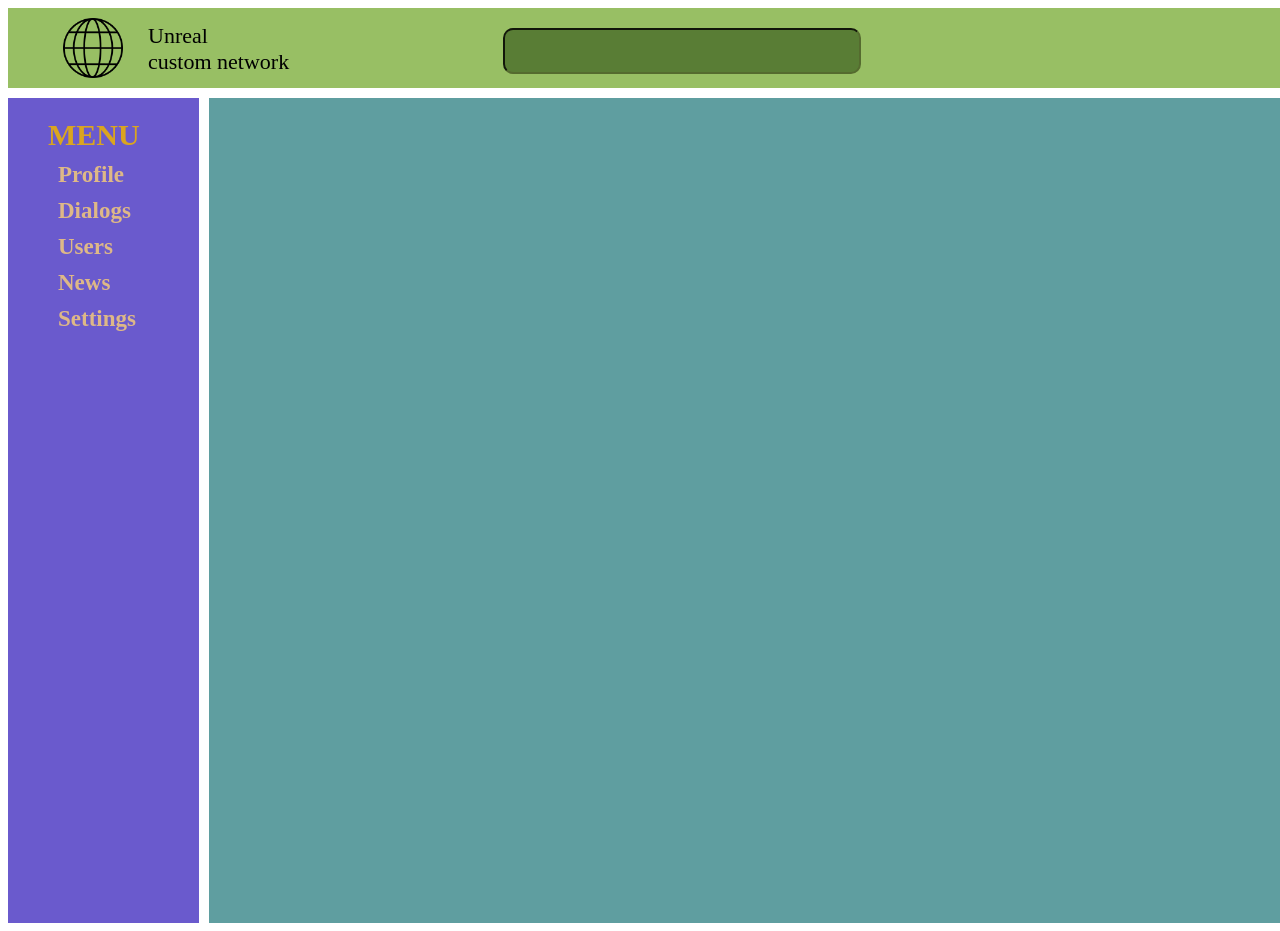
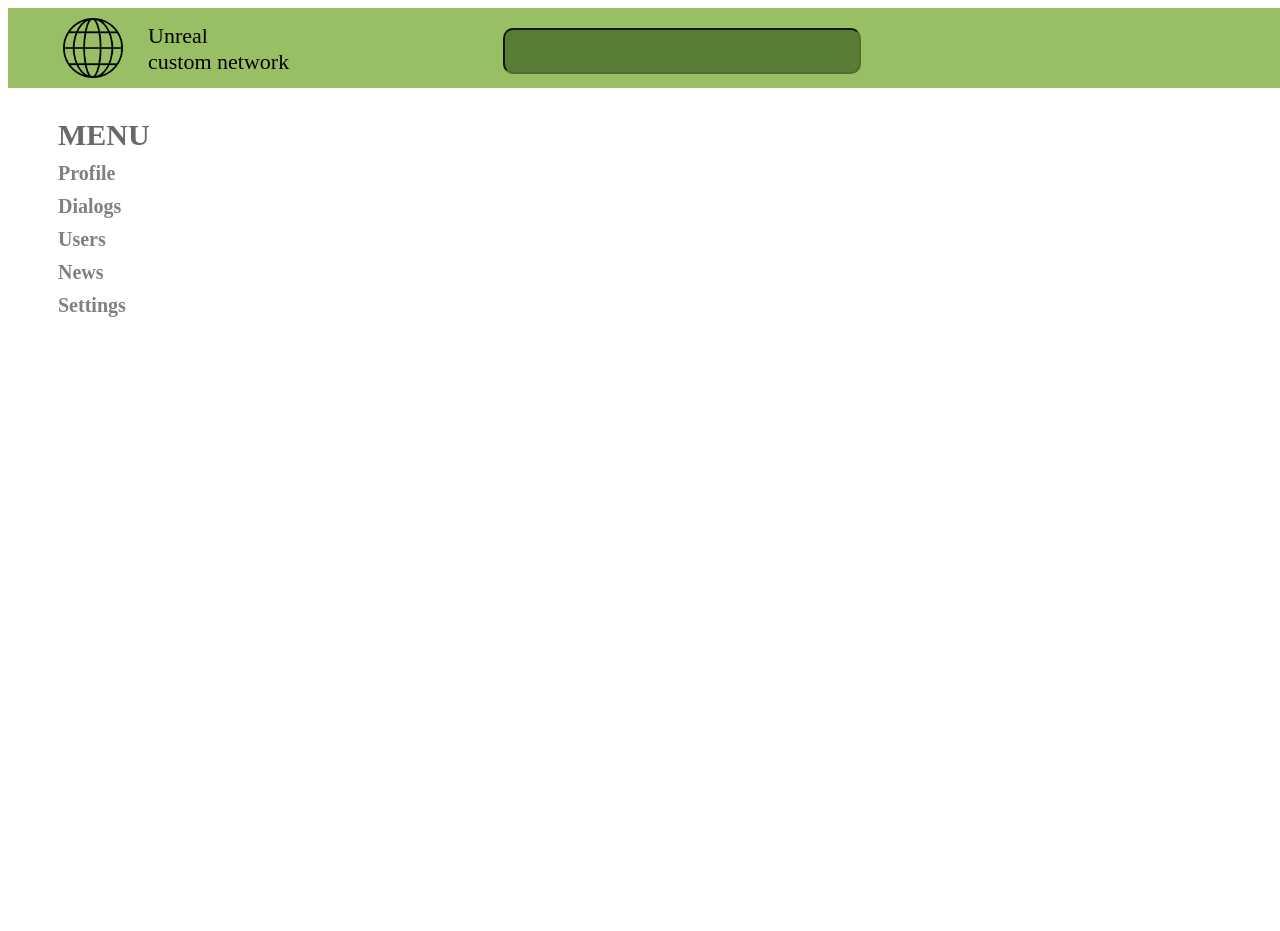
Before and after one commit to KraS27/biblioFront, a React (Create React App) app: page / in a window 1280 px wide. Shown: the top 931 px of the page. Built offline with nearby package versions, Linux system fonts and the light colour scheme.

Commit message:
Redesign Navigation

```diff
--- a/src/App.css
+++ b/src/App.css
@@ -15,5 +15,4 @@
 
 .app-wrapper-content{
   grid-area: content;
-  background-color: cadetblue;
 }
--- a/src/components/Navbar/NavItem/NavItem.module.css
+++ b/src/components/Navbar/NavItem/NavItem.module.css
@@ -1,15 +1,16 @@
 .link{
   text-decoration: none;
-  font-size: 23px;
-  color: burlywood;
+  font-size: 20px;
+  color: gray;
   margin-left: 15px;
   padding-bottom: 10px;
   font-weight: bold;
+  font-family: Gadugi;
 }
 
 .active{
   text-decoration: none;
-  color: orange;
+  color: black;
   margin-left: 20px;
   font-weight: bolder;
 }
--- a/src/components/Navbar/Navigation.module.css
+++ b/src/components/Navbar/Navigation.module.css
@@ -1,15 +1,14 @@
 .nav{
   grid-area: nav;
   padding: 20px;
-  background-color: slateblue;
 }
 
 .menu{
   margin-top: 0px;
-  margin-left: 20px;
+  margin-left: 30px;
   margin-bottom: 10px;
   font-size: 30px;
   font-weight: bold;
-  color: goldenrod;
-  font-family: "Droid Sans"
+  color: dimgray;
+  font-family: Gadugi
 }
```
